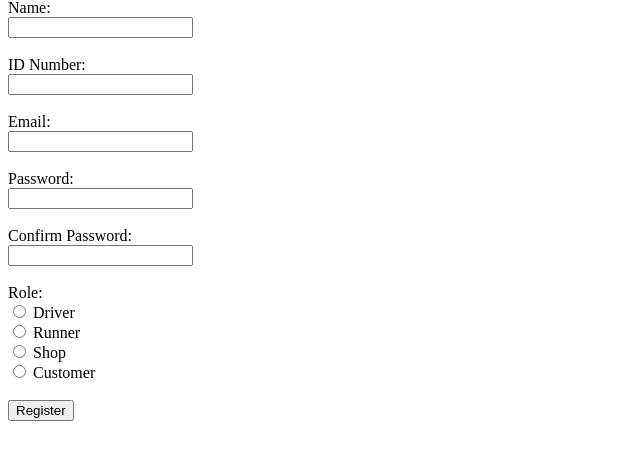
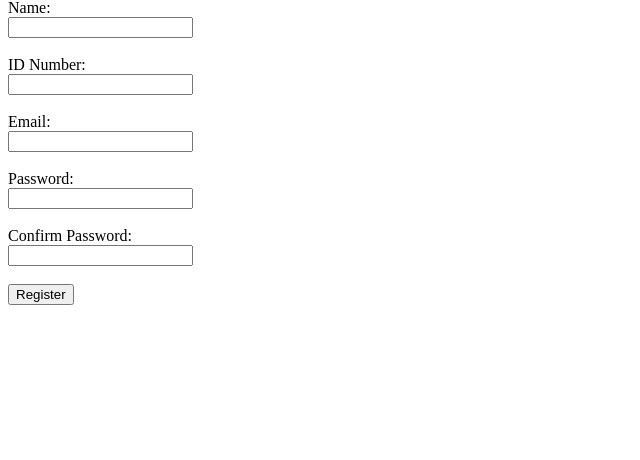
Before and after one commit to rev1405/demo, a Flask app: page / in a window 1280 px wide. Shown: the part 68-528 px from the top of the page, without its empty margins (0-640 px from the left). Run offline with Flask 3, Linux system fonts and the light colour scheme.

```diff
--- a/templates/register.html
+++ b/templates/register.html
@@ -20,12 +20,6 @@
 
     <label>Confirm Password:</label><br>
     <input type="password" id="confirm_password" required><br><br>
-
-    <label>Role:</label><br>
-    <input type="radio" name="role" value="driver" required> Driver<br>
-    <input type="radio" name="role" value="runner"> Runner<br>
-    <input type="radio" name="role" value="shop"> Shop<br>
-    <input type="radio" name="role" value="customer"> Customer<br><br>
 
     <button type="submit">Register</button>
   </form>
```
